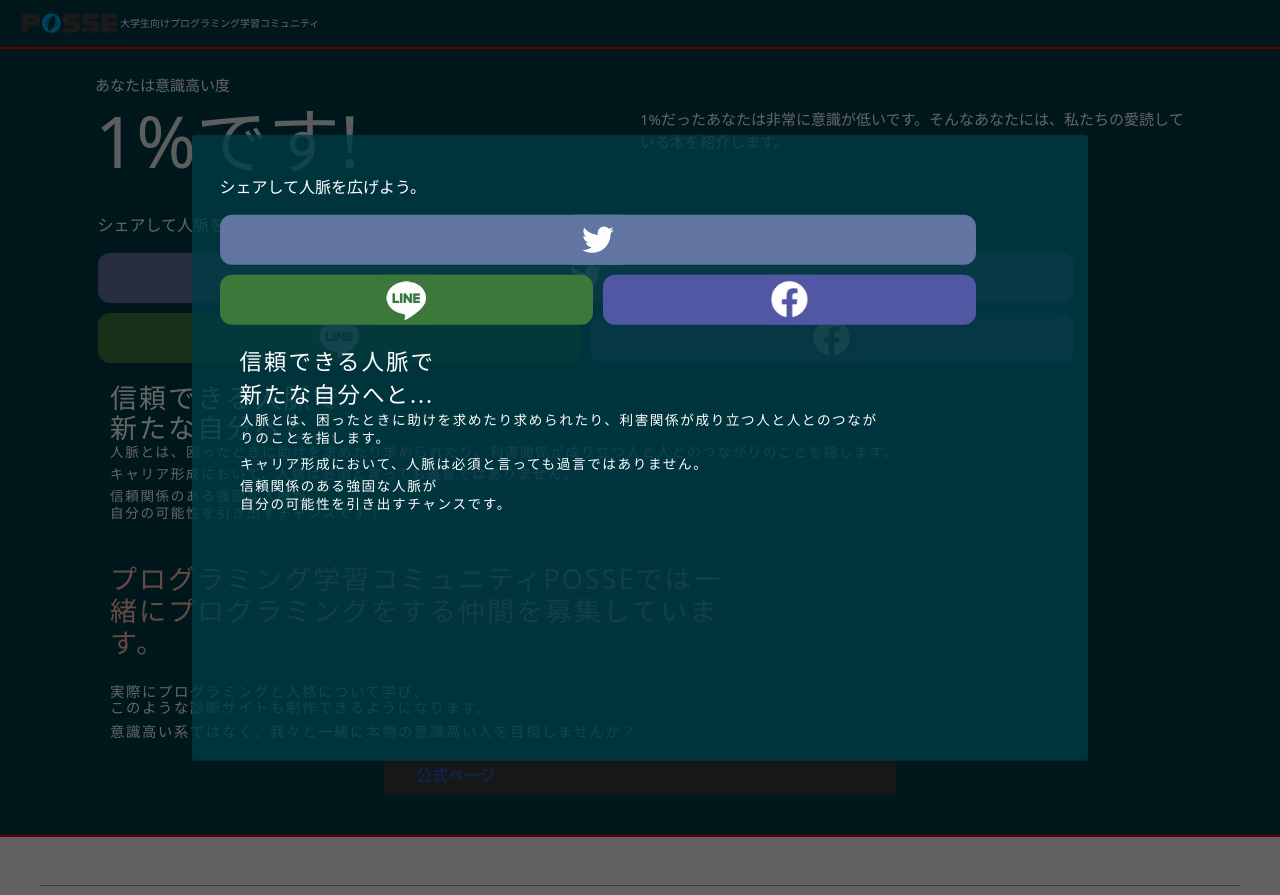
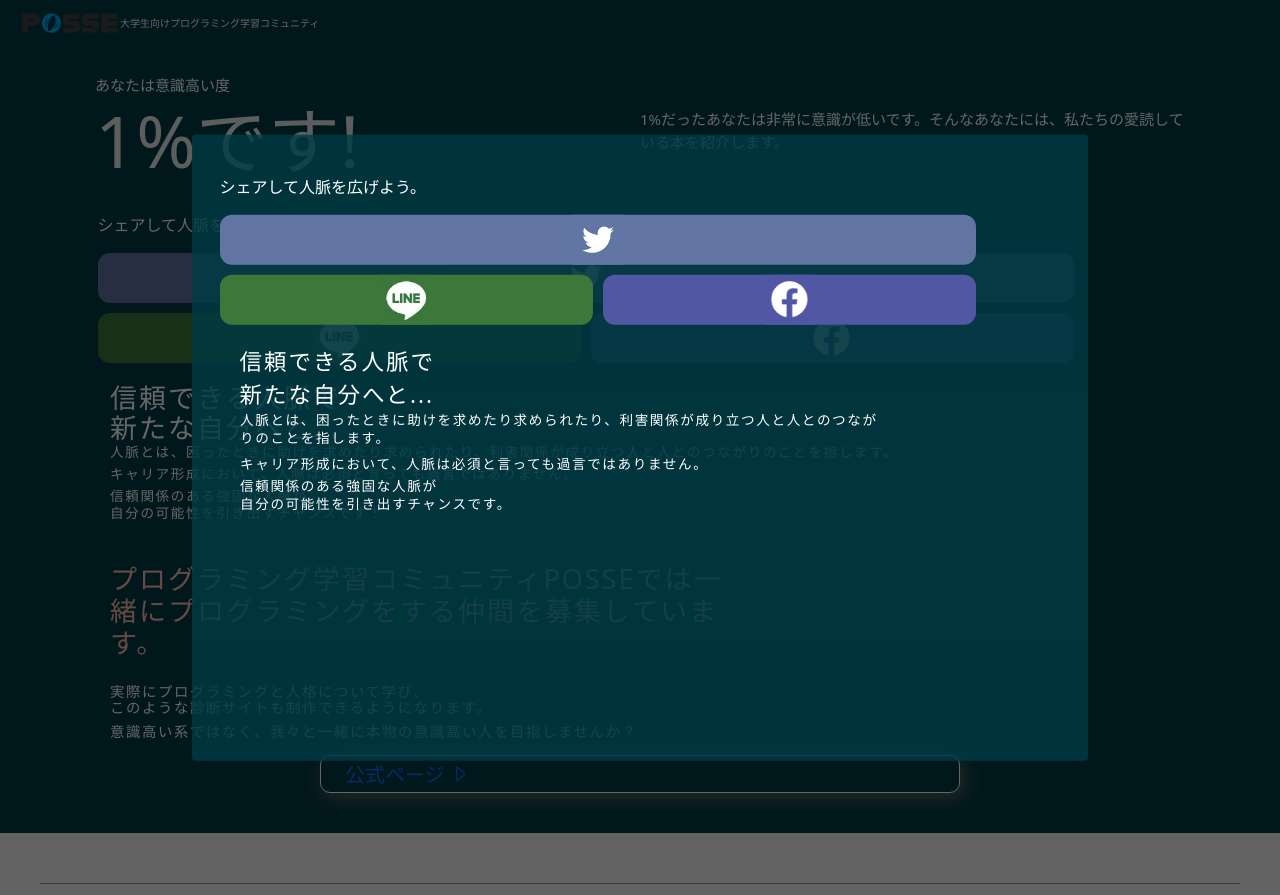
Before and after one commit to posse-ap/posse1-hackathon-202202-team2H, a PHP site: page /result.php in a window 1280 px wide. Run offline with PHP 8.4, Linux system fonts and the light colour scheme; the visitor is signed in with stand-in values (Sample User, id 1); some libraries are stand-ins or nearby versions.

Commit message:
公式サイトボタンの修正

```diff
--- a/www/html/css/style.css
+++ b/www/html/css/style.css
@@ -372,7 +372,6 @@ font-size: 2rem;
 
 /* .result_container */
 .result_container {
-	outline: 2px solid red;
     background-color: rgba(0, 60, 71, 1);
 }
 /* end of .result_container */
@@ -635,20 +634,23 @@ color: #FFB8AA;
 .link_button {
 	margin: 10px auto;
 } */
-.official{
+.official_sec{
 	padding-bottom: 40px;
 }
-.official p{
+.official_sec p{
 	width: 60%;
 	margin: 0 auto;
 	margin-bottom: 8px;
 }
+.official_sec a {
+    text-align: center;
+}
 .posse_btn{
-  background:#3B3A3B;
-  color:#fff;
+  /* background:#065563; */
+  color:blanchedalmond;
   border:none;
   position:relative;
-  height:40px;
+  height:60px;
   font-size: 1.6rem;
 	line-height: 1.6rem;
   padding:0 2em;
@@ -656,10 +658,11 @@ color: #FFB8AA;
   transition:800ms ease all;
   outline:none;
 	margin: 0 auto ;
-	width: 40%;
+	width: 50%;
 	display: flex;
 	align-items: center;
 	justify-content: center;
+    border-radius: 20px;
 }
 .posse_btn:hover{
   background:rgb(216, 215, 215);
--- a/www/html/result.php
+++ b/www/html/result.php
@@ -178,11 +178,12 @@ include dirname(__FILE__) . '/header.php';
     <!-- end of posse_desc -->
 
     <!-- official -->
-    <section class="official">
+    <section class="official_sec">
         <!-- <p>覗いてみる</p> -->
-        <div class="posse_btn">
+        <div class="diag_btn w-50 mx-auto">
         <a href="https://posse-ap.com/">
             公式ページ
+            <i class="bi bi-caret-right "></i>
         </a>
         </div>
 
```
